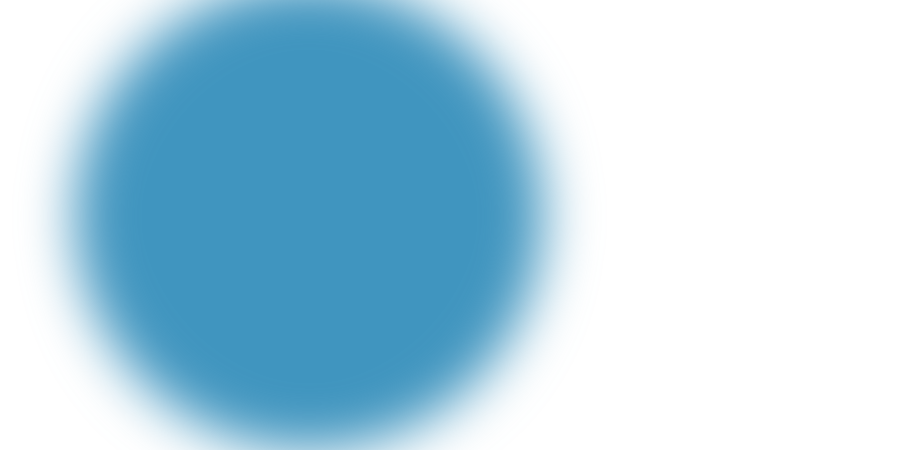
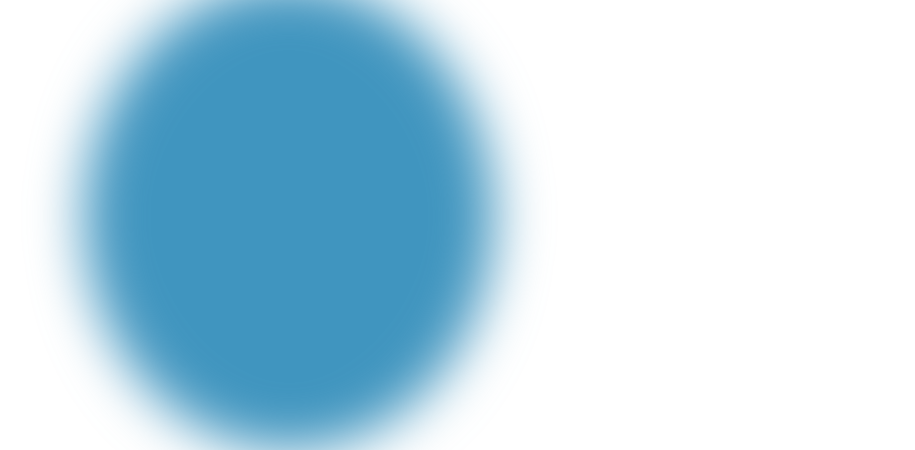
Before and after one commit to gdmgent/motion-for-web-projects-gdmgent-siebedegelas-2004, a plain HTML site: page Week02/index.html in a window 1280 px wide. Shown: the part 610-1060 px from the top of the page, without its empty margins (184-1099 px from the left). Drawn offline with Linux system fonts and the light colour scheme.

Commit message:
aanmaken css circle

```diff
--- a/Week02/css/main.css
+++ b/Week02/css/main.css
@@ -17,7 +17,7 @@ h1 {
 }
 
 .circle {
-    width: 40vh;
+    width: 35vh;
     height: 40vh;
     background-color: hsl(200, 50%, 50%);
     border-radius: 50%;
```
